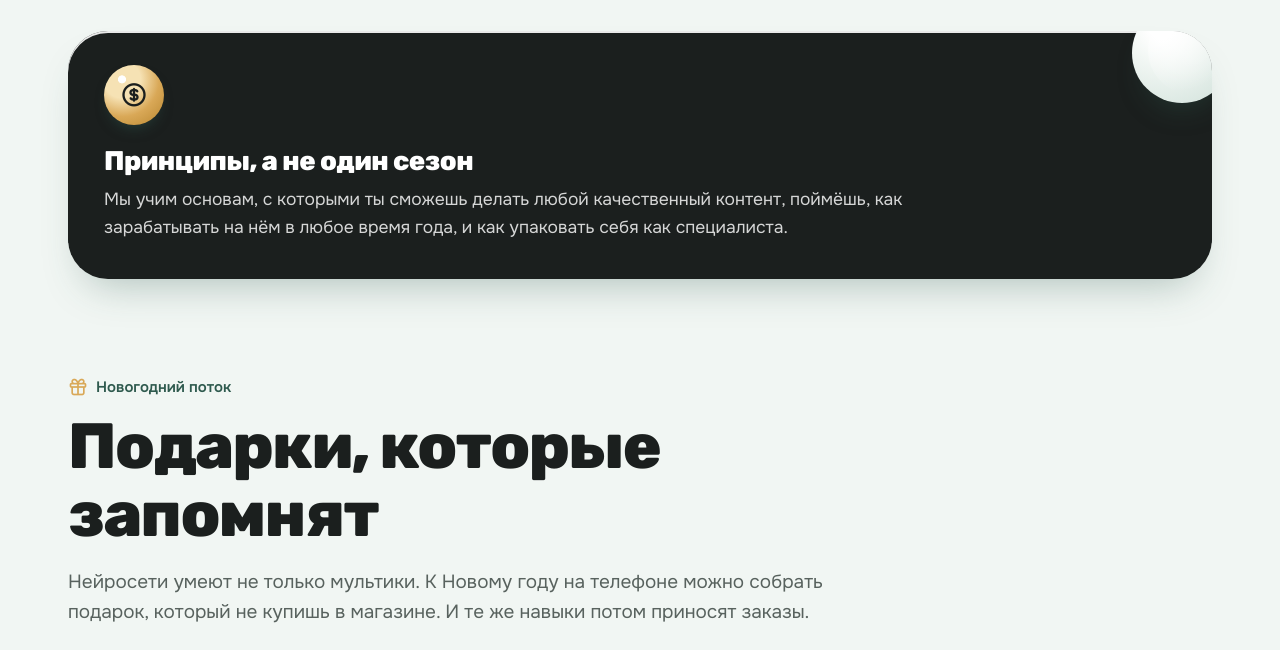
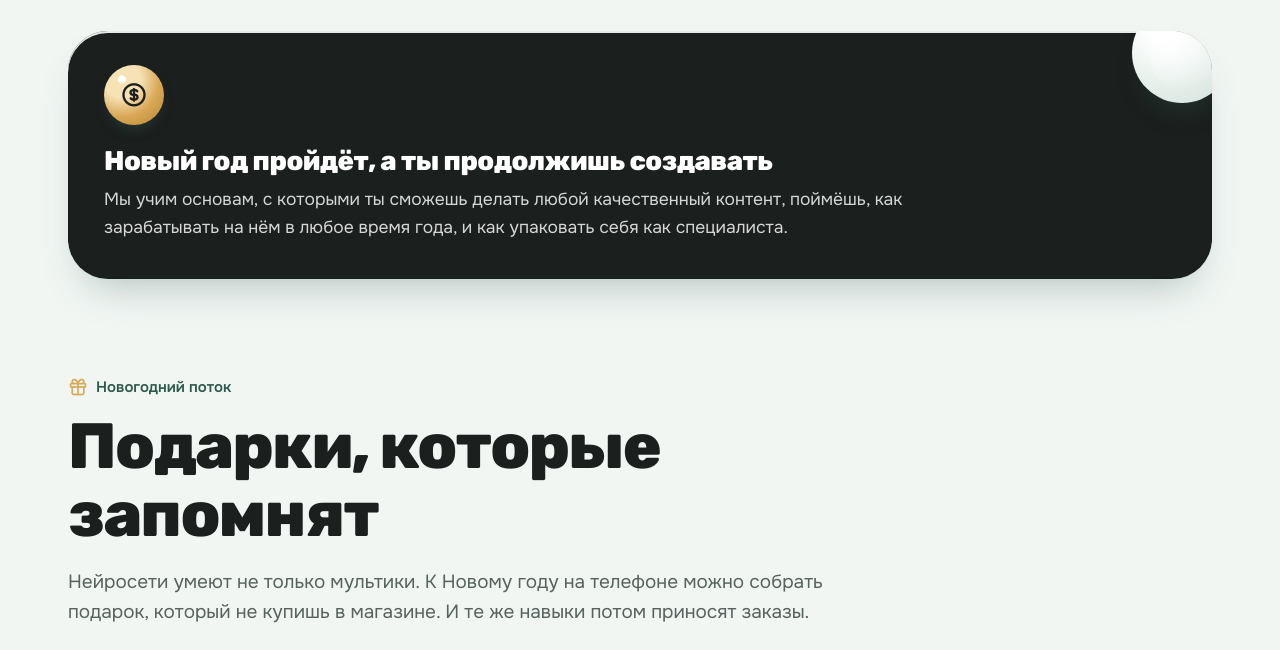
Before and after one commit to danilevishna-source/neuromobil, a plain HTML site: page index.html in a window 1280 px wide. Shown: the part 3568-4218 px from the top of the page. Drawn offline with Linux system fonts and the light colour scheme.

Commit message:
Update principles section heading

```diff
--- a/index.html
+++ b/index.html
@@ -153,7 +153,7 @@
     <article class="g g6">
       <i class="ball b-white" style="width:100px;height:100px;right:-20px;top:-28px" aria-hidden="true"></i>
       <span class="gic"><i class="ti ti-coin" aria-hidden="true"></i></span>
-      <h3 id="principles-title">Принципы, а не один сезон</h3>
+      <h3 id="principles-title">Новый год пройдёт, а ты продолжишь создавать</h3>
       <p>Мы учим основам, с которыми ты сможешь делать любой качественный контент, поймёшь, как зарабатывать на нём в любое время года, и как упаковать себя как специалиста.</p>
     </article>
   </div>
```
